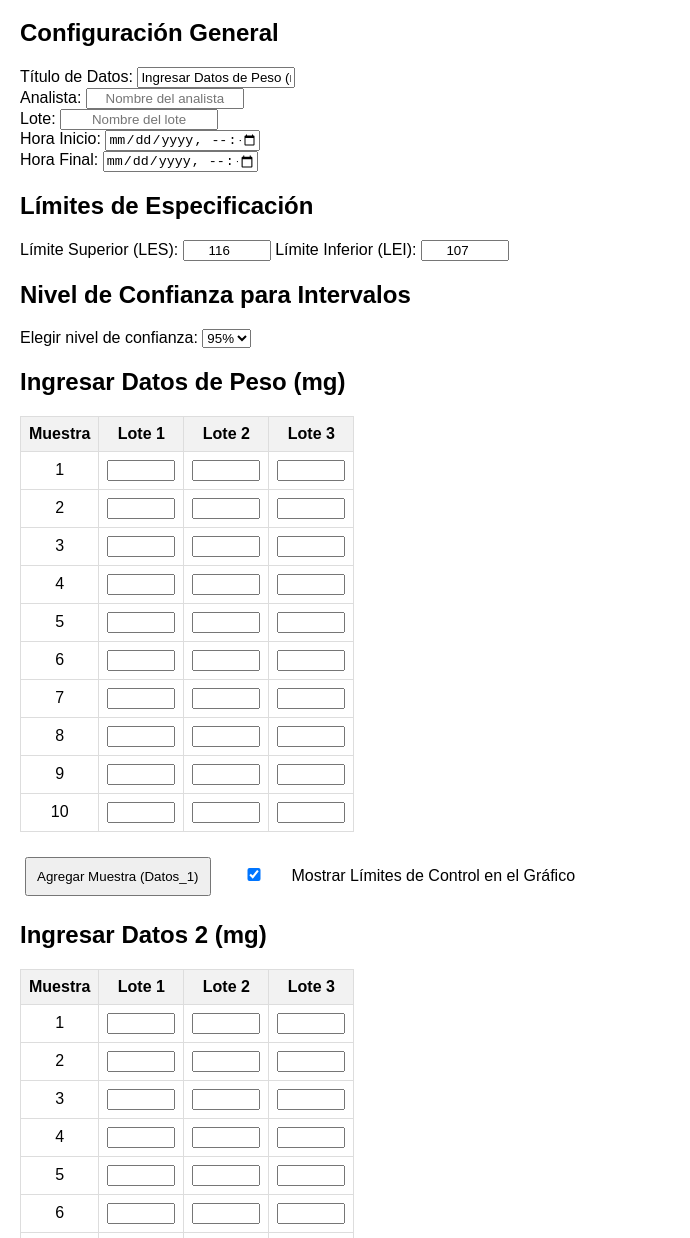
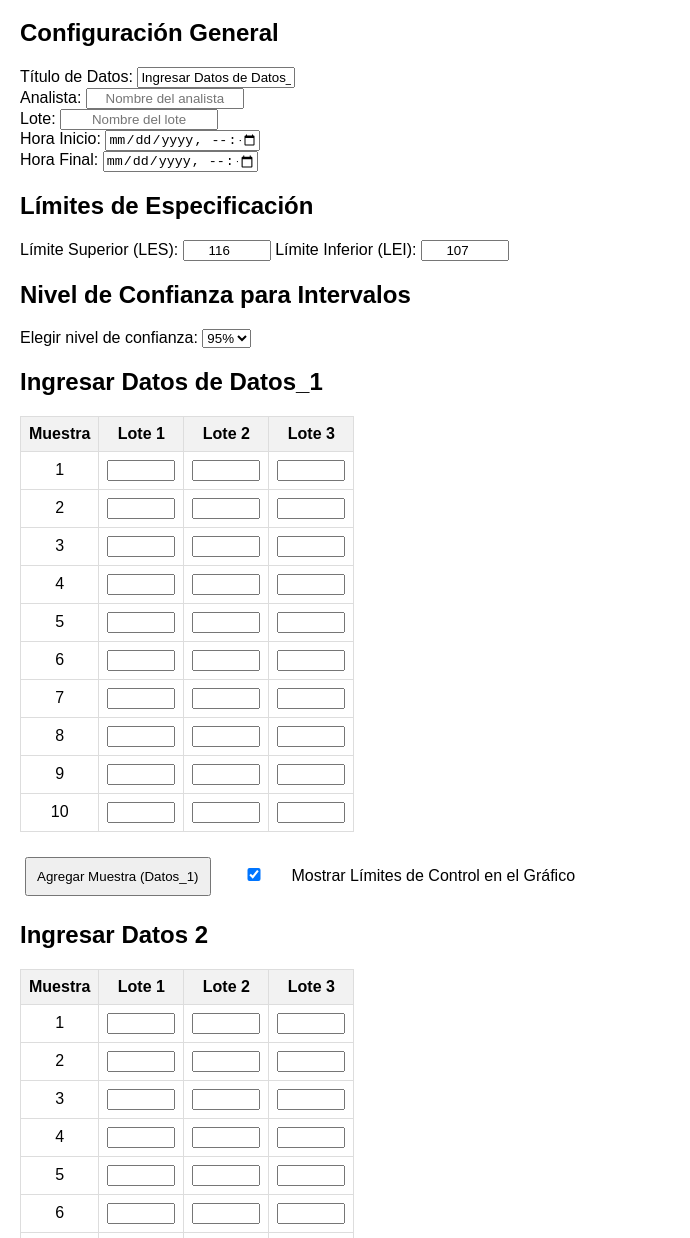
Before and after one commit to braes44/control-calidad, a plain HTML site: page index.html in a window 1280 px wide. Shown: the part 61-1299 px from the top of the page, without its empty margins (0-690 px from the left). Drawn offline with nearby package versions, Linux system fonts and the light colour scheme.

Commit message:
Update index.html

```diff
--- a/index.html
+++ b/index.html
@@ -22,7 +22,7 @@
 
     <!-- Configuración General -->
     <h2>Configuración General</h2>
-    <label>Título de Datos: <input type="text" id="tituloDatos" value="Ingresar Datos de Peso (mg)"></label><br>
+    <label>Título de Datos: <input type="text" id="tituloDatos" value="Ingresar Datos de Datos_1 "></label><br>
     <label>Analista: <input type="text" id="analista" placeholder="Nombre del analista"></label><br>
     <label>Lote: <input type="text" id="lote" placeholder="Nombre del lote"></label><br>
     <label>Hora Inicio: <input type="datetime-local" id="horaInicio"></label><br>
@@ -44,7 +44,7 @@
     </label>
 
     <!-- Primera Sección de Ingreso de Datos -->
-    <h2 id="tituloDatosH2">Ingresar Datos de Peso (mg)</h2>
+    <h2 id="tituloDatosH2">Ingresar Datos de Datos_1</h2>
     <table id="tablaPeso1">
         <thead>
             <tr>
@@ -71,7 +71,7 @@
     <label><input type="checkbox" id="mostrarLimites1" checked> Mostrar Límites de Control en el Gráfico</label>
 
     <!-- Segunda Sección de Ingreso de Datos -->
-    <h2>Ingresar Datos 2 (mg)</h2>
+    <h2>Ingresar Datos 2 </h2>
     <table id="tabla2">
         <thead>
             <tr>
```
